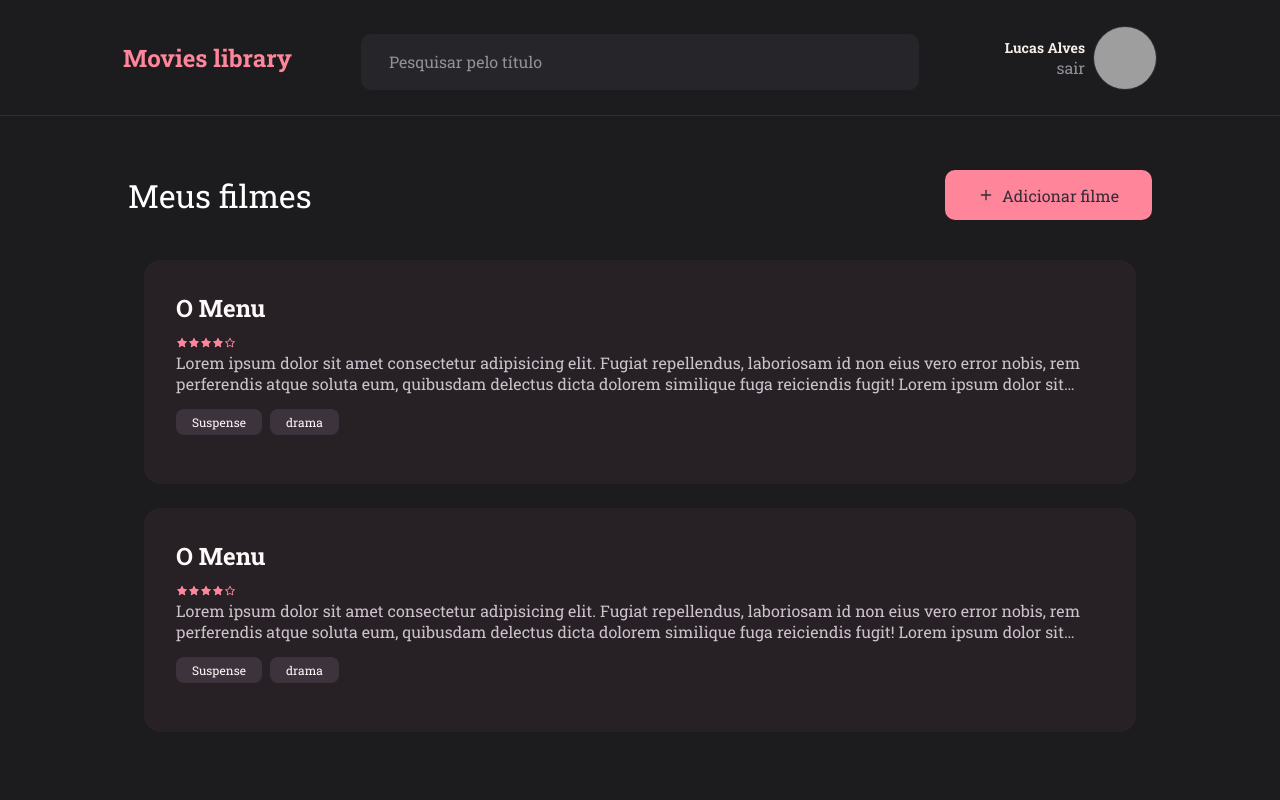
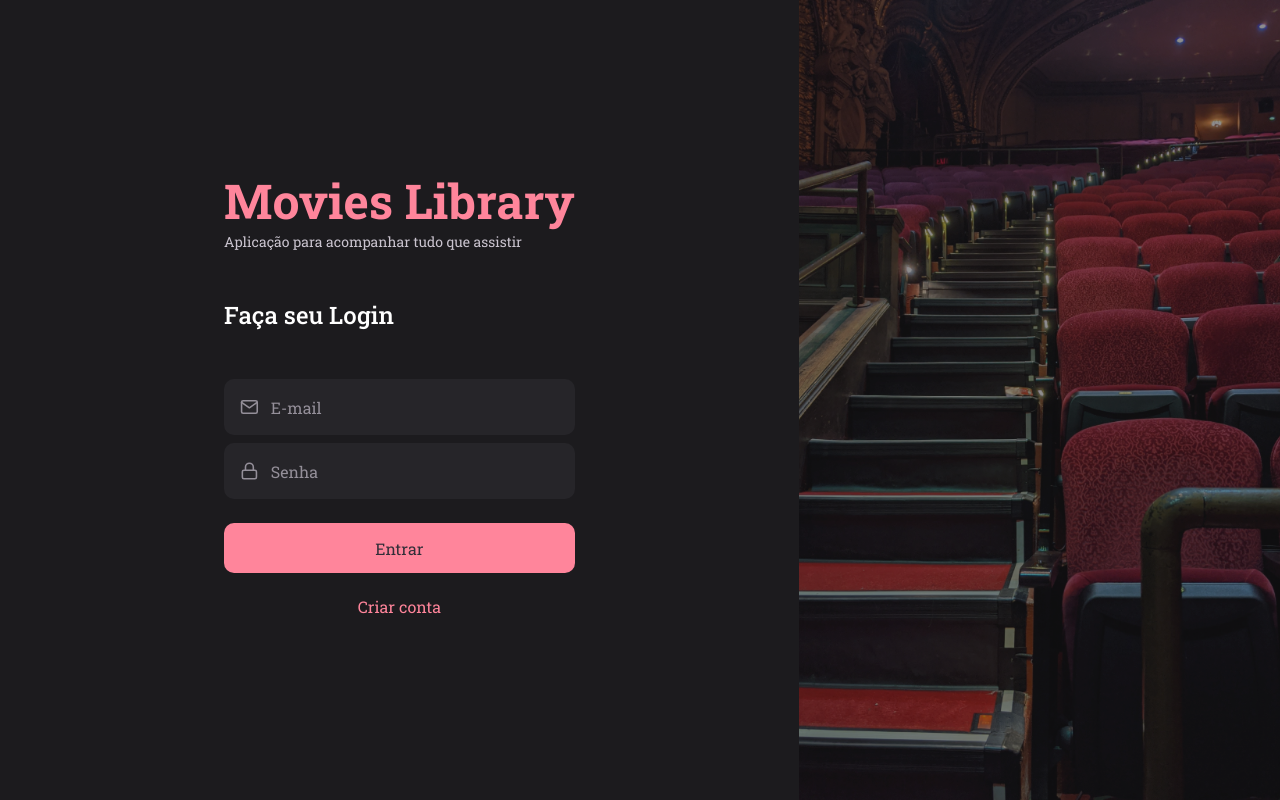
Before and after one commit to lucasdoloh0v/movies-library-front, a React (Vite) app: page / in a window 1280 px wide. Built offline with nearby package versions, Linux system fonts and the light colour scheme; grey boxes are pictures that could not be loaded.

Commit message:
feat: logOut

```diff
--- a/src/components/Header/index.jsx
+++ b/src/components/Header/index.jsx
@@ -1,4 +1,6 @@
 import { useNavigate } from 'react-router-dom';
+
+import { useAuth } from '../../hooks/auth';
 
 import { Container, Profile } from './styles';
 import { Input } from '../Input';
@@ -6,16 +8,24 @@ import { Input } from '../Input';
 export function Header() {
   const navigate = useNavigate();
 
+  const { logOut } = useAuth();
+
+  function handleLogOut() {
+    logOut();
+  }
+
   return (
     <Container>
       <h1>Movies library</h1>
       <Input type="text" placeholder="Pesquisar pelo título" />
-      <Profile onClick={() => navigate('/profile')}>
+      <Profile>
         <div>
-          <p>Lucas Alves</p>
-          <button>sair</button>
+          <p onClick={() => navigate('/profile')}>Lucas Alves</p>
+          <button type="button" onClick={handleLogOut}>
+            sair
+          </button>
         </div>
-        <img src="https://github.com/lucasdoloh0v.png" alt="Usuário" />
+        <img src="https://github.com/lucasdoloh0v.png" alt="Usuário" onClick={() => navigate('/profile')} />
       </Profile>
     </Container>
   );
--- a/src/providers/AuthProvider.jsx
+++ b/src/providers/AuthProvider.jsx
@@ -25,5 +25,10 @@ export function AuthProvider({ children }) {
     }
   }
 
-  return <AuthContext.Provider value={{ signIn, user }}>{children}</AuthContext.Provider>;
+  async function logOut() {
+    document.cookie = 'accessToken=; Max-Age=0;';
+    setUser({});
+  }
+
+  return <AuthContext.Provider value={{ signIn, logOut, user }}>{children}</AuthContext.Provider>;
 }
--- a/src/routes/index.jsx
+++ b/src/routes/index.jsx
@@ -7,5 +7,5 @@ import { AuthenticatedRoutes } from './athenticated.routes';
 
 export function AppRoutes() {
   const { user } = useAuth();
-  return <BrowserRouter>{user ? <AuthenticatedRoutes /> : <AuthRoutes />}</BrowserRouter>;
+  return <BrowserRouter>{Object.keys(user).length ? <AuthenticatedRoutes /> : <AuthRoutes />}</BrowserRouter>;
 }
```
